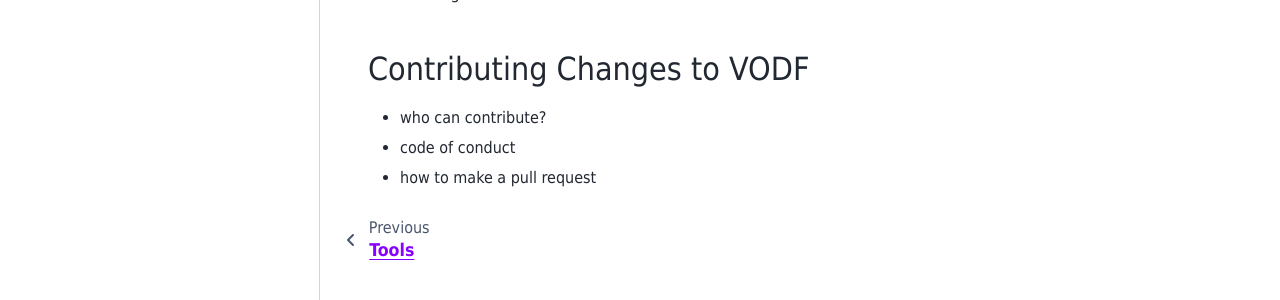
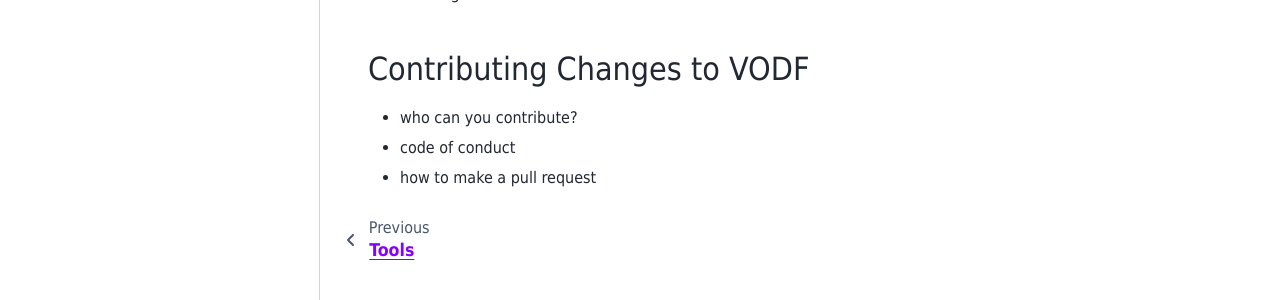
Before and after one commit to VODF/vodf-docs, a Sphinx documentation site: the page built from source/contributing.rst, in a window 1280 px wide. Shown: the part 340-640 px from the top of the page. Built offline with Sphinx 7.4.7 and the PyData theme 0.15.4, drawn with Linux system fonts in a browser that asks for light colours.

Commit message:
Update contributing.rst
Signed-off-by: Bruno KHÉLIFI <khelifi@in2p3.fr>

```diff
--- a/source/contributing.rst
+++ b/source/contributing.rst
@@ -12,6 +12,6 @@ Communication
 Contributing Changes to VODF
 ----------------------------
 
-- who can contribute?
+- who can you contribute?
 - code of conduct
 - how to make a pull request
```
